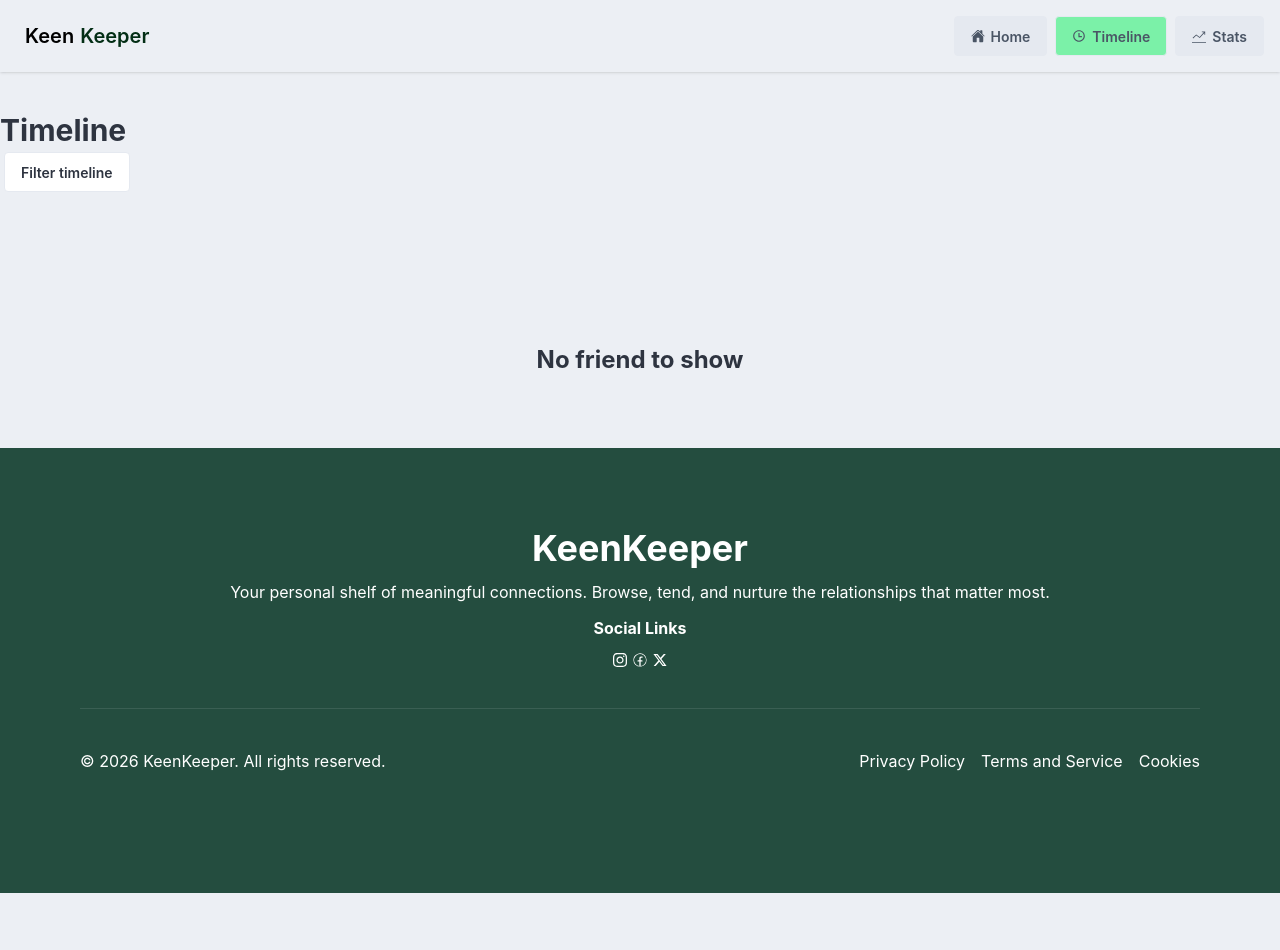
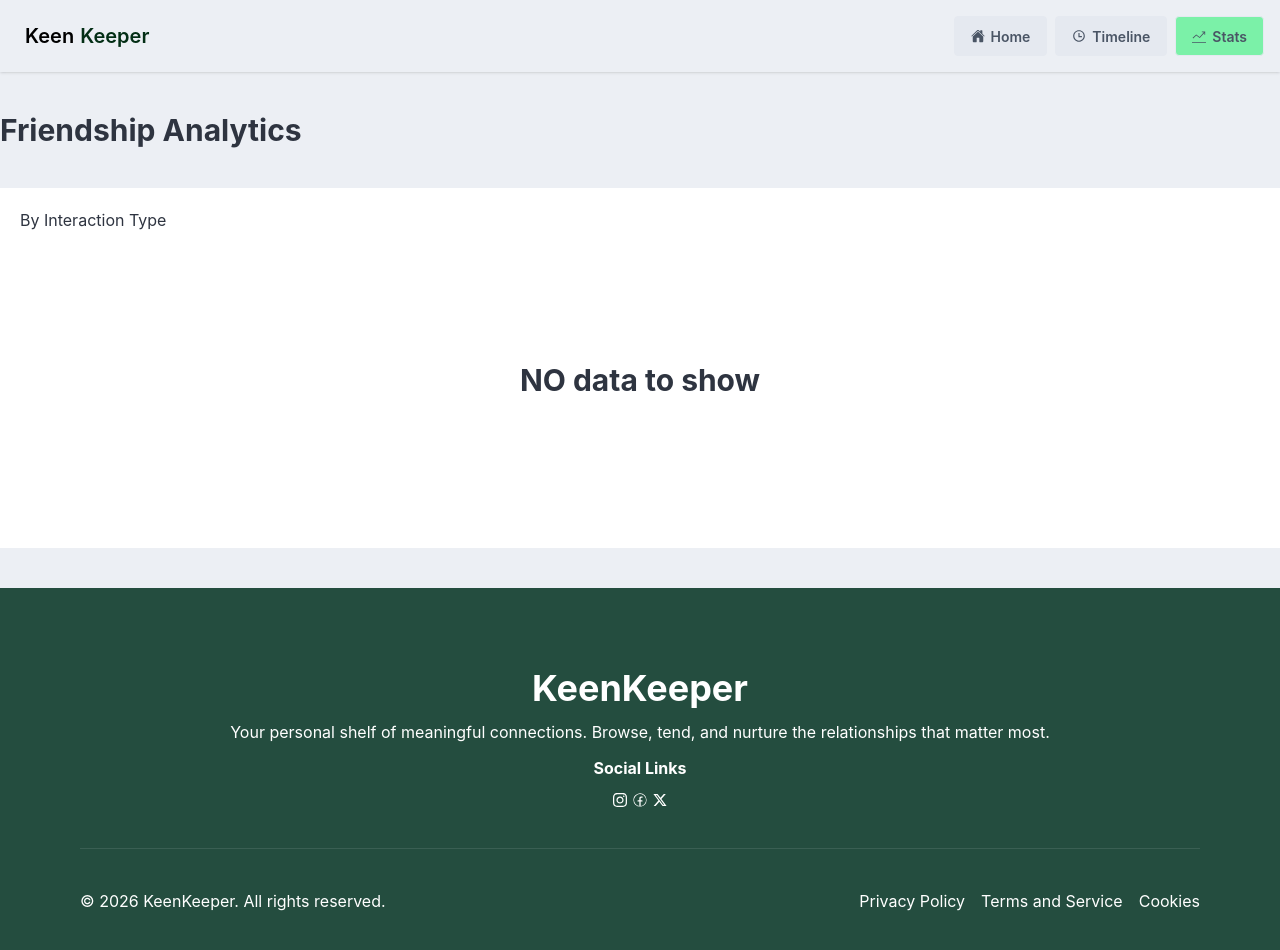
Before and after one commit to neya-mul/Assignment-7, a React (Vite) app: page /stats in a window 1280 px wide. Shown: the top 950 px of the page. Before the commit the page ends 893 px from the top, so only its background shows below. Built offline with nearby package versions, Linux system fonts and the light colour scheme.

Commit message:
state section no data message showen

```diff
--- a/src/Layouts/Navbar.jsx
+++ b/src/Layouts/Navbar.jsx
@@ -16,9 +16,9 @@ export default function Navbar() {
             tabIndex="-1"
             className="menu menu-sm dropdown-content bg-base-100 rounded-box z-1 mt-3 w-52 p-2 shadow">
             <NavLink to='/' className={({ isActive }) => `${isActive ? 'bg-green-300' : ""} flex items-center btn text-gray-600 mx-1`}><IoHome />Home</NavLink>
-            <NavLink to='stats' className={({ isActive }) => `${isActive ? 'bg-green-300' : ""} flex items-center btn text-gray-600 mx-1`}><RiTimeLine />
+            <NavLink to='/timeline' className={({ isActive }) => `${isActive ? 'bg-green-300' : ""} flex items-center btn text-gray-600 mx-1`}><RiTimeLine />
               Timeline</NavLink>
-            <NavLink to='timeline' className={({ isActive }) => `${isActive ? 'bg-green-300' : ""} flex items-center btn text-gray-600 mx-1`}><TfiStatsUp />
+            <NavLink to='/stats' className={({ isActive }) => `${isActive ? 'bg-green-300' : ""} flex items-center btn text-gray-600 mx-1`}><TfiStatsUp />
               Stats</NavLink>
           </ul>
         </div>
@@ -26,11 +26,11 @@ export default function Navbar() {
       </div>
       <div className="navbar-end hidden lg:flex">
         <ul className="menu menu-horizontal px-1">
-          <NavLink to='/' className={({ isActive }) => `${isActive ? 'bg-green-300' : ""} flex items-center btn text-gray-600 mx-1`}><IoHome />Home</NavLink>
-          <NavLink to='stats' className={({ isActive }) => `${isActive ? 'bg-green-300' : ""} flex items-center btn text-gray-600 mx-1`}><RiTimeLine />
-            Timeline</NavLink>
-          <NavLink to='timeline' className={({ isActive }) => `${isActive ? 'bg-green-300' : ""} flex items-center btn text-gray-600 mx-1`}><TfiStatsUp />
-            Stats</NavLink>
+           <NavLink to='/' className={({ isActive }) => `${isActive ? 'bg-green-300' : ""} flex items-center btn text-gray-600 mx-1`}><IoHome />Home</NavLink>
+            <NavLink to='/timeline' className={({ isActive }) => `${isActive ? 'bg-green-300' : ""} flex items-center btn text-gray-600 mx-1`}><RiTimeLine />
+              Timeline</NavLink>
+            <NavLink to='/stats' className={({ isActive }) => `${isActive ? 'bg-green-300' : ""} flex items-center btn text-gray-600 mx-1`}><TfiStatsUp />
+              Stats</NavLink>
         </ul>
       </div>
 
--- a/src/Pages/Timeline.jsx
+++ b/src/Pages/Timeline.jsx
@@ -15,8 +15,12 @@ export default function Timeline() {
       <h1 className='text-3xl font-bold text-center lg:text-left'>Friendship Analytics</h1>
 
 
-      <div className='bg-white p-5 mt-10 flex justify-center flex-col'>
+      <div className='bg-white p-5 mt-10'>
         <p>By Interaction Type</p>
+
+
+        <div className=' flex justify-center flex-col min-h-[37vh]'>
+          {added.length === 0 ? <div className='flex justify-center items-center'> <h1 className='text-3xl font-bold'>NO data to show</h1></div> :
             <PieChart className='p-10 rounded-2xl mx-auto mt-20' style={{ width: '100%', maxWidth: '500px', maxHeight: '80vh', aspectRatio: 1 }} responsive>
 
               <Pie
@@ -38,6 +42,10 @@ export default function Timeline() {
 
               <Tooltip />
             </PieChart>
+
+          }
+
+        </div>
       </div>
 
     </div>
--- a/src/Router/router.jsx
+++ b/src/Router/router.jsx
@@ -23,11 +23,11 @@ export const router = createBrowserRouter([
       },
       {
         path: "/stats",
-        element: <Stats></Stats>
+        element: <Timeline></Timeline>
       },
       {
         path: "/timeline",
-        element: <Timeline></Timeline>
+        element: <Stats></Stats>
       }
     ],
     errorElement:<Error></Error>
```
Lines whose indentation alone changed are shown as unchanged.
